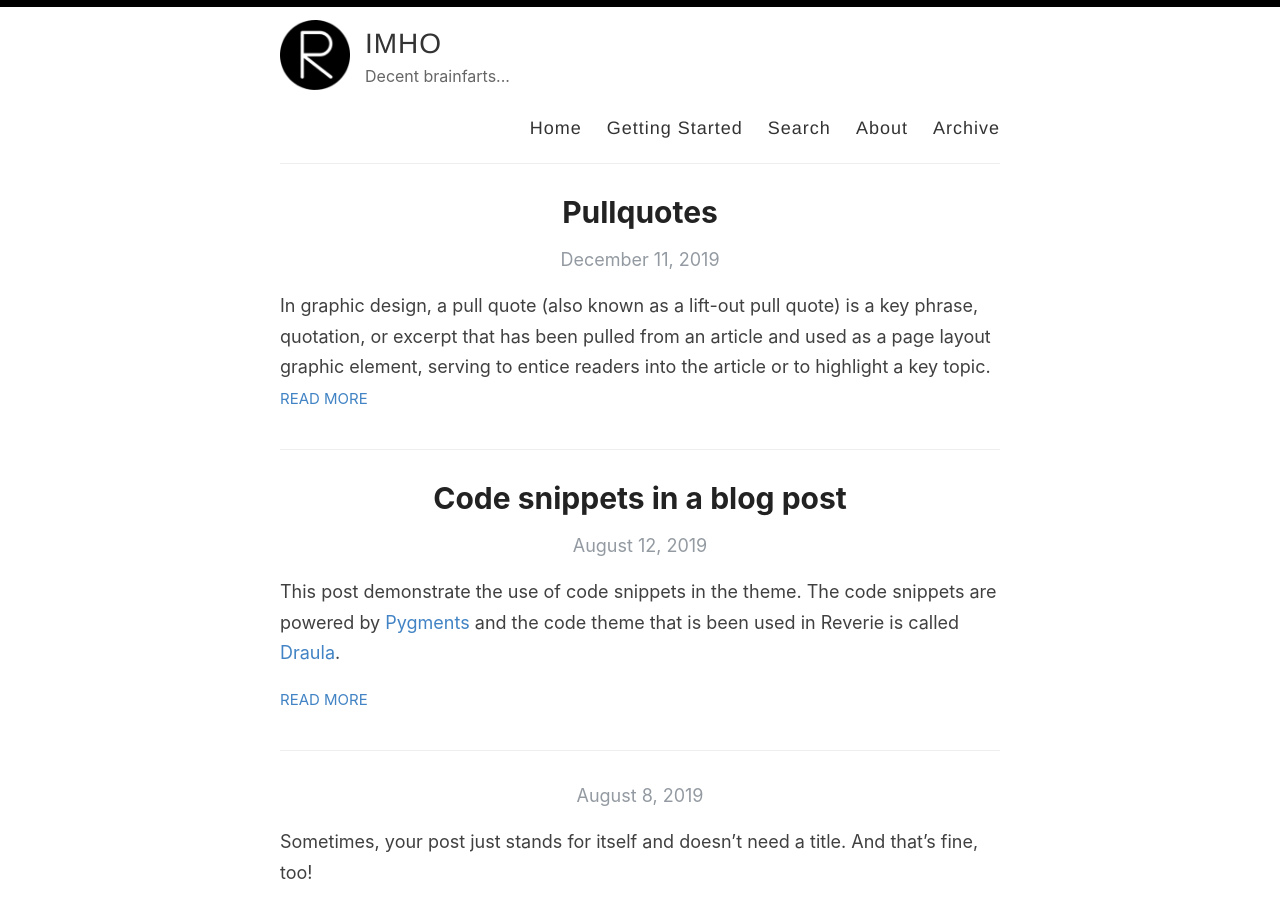
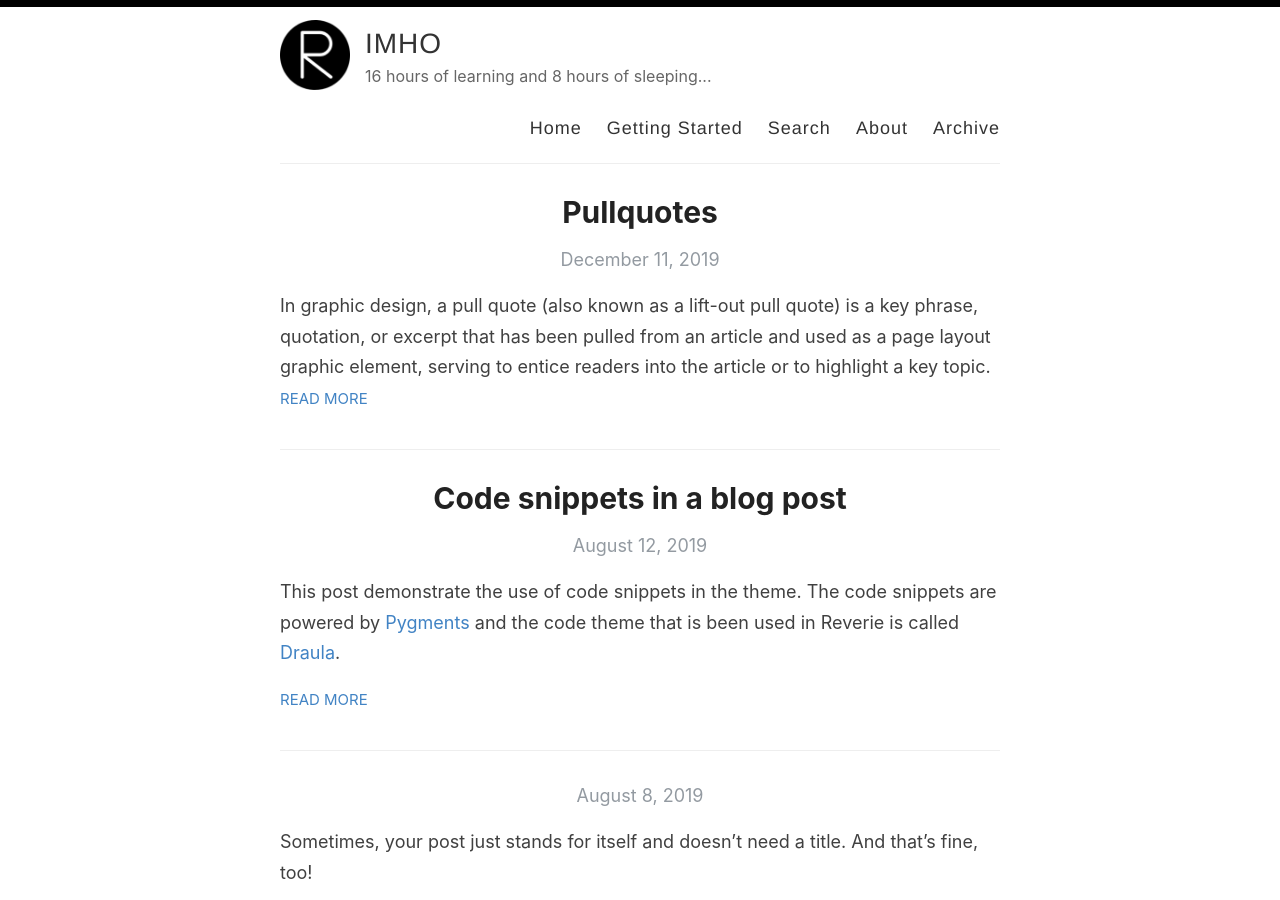
Before and after one commit to Andras-Csanyi/andras-csanyi.github.io, a Jekyll site: the page built from index.html, in a window 1280 px wide and 900 px high. Built offline with Jekyll 4.4.1, drawn with Linux system fonts in a browser that asks for light colours; the list of posts is cut into pages by our own code; part of the change alters nothing that is shown.

Commit message:
fix: configuration changes

```diff
--- a/_config.yml
+++ b/_config.yml
@@ -9,7 +9,7 @@ name: IMHO
 author: Andras Csanyi
 
 # Short bio or description (displayed in the header)
-description: Decent brainfarts...
+description: 16 hours of learning and 8 hours of sleeping...
 
 # URL of your avatar or profile pic (you could use your GitHub profile pic)
 avatar: /images/reverie.png
@@ -20,20 +20,11 @@ avatar: /images/reverie.png
 
 # Includes an icon in the footer for each username you enter
 footer-links:
-  dribbble:
-  email: amit.d.merchant@gmail.com
-  facebook:
-  flickr:
-  github: amitmerchant1990/reverie
-  instagram:
-  linkedin:
-  pinterest:
+  github: Andras-Csanyi
+  linkedin: https://www.linkedin.com/in/andrascsanyi
   rss: rss
-  twitter: amit_merchant
-  stackoverflow:
-  youtube: # channel/<your_long_string> or user/<user-name>
-  googleplus: # anything in your profile username that comes after plus.google.com/
-  playconsole:
+  twitter: csanyi_andras
+  stackoverflow: https://stackoverflow.com/users/825968/andrascsanyi
 
 
 # Enter your Disqus shortname (not your username) to enable commenting on posts
@@ -41,21 +32,21 @@ footer-links:
 disqus:
 
 # Enter your Google Analytics web tracking code (e.g. UA-2110908-2) to activate tracking
-google_analytics: UA-43339302-11
+# google_analytics: UA-43339302-11
 
 # For newer "GA4" analytics, use the following instead of the "UA" entry above
 #google_analytics_ga4: G-GABC1DEFG
 
 # Your website URL (e.g. http://amitmerchant1990.github.io or http://www.amitmerchant.com)
 # Used for Sitemap.xml and your RSS feed
-url: http://www.amitmerchant.com/reverie
-enforce_ssl: https://www.amitmerchant.com/reverie
+url: http://andras-csanyi.github.io
+enforce_ssl: https://andras-csanyi.github.io
 
 # If you're hosting your site at a Project repository on GitHub pages
 # (http://yourusername.github.io/repository-name)
 # and NOT your User repository (http://yourusername.github.io)
 # then add in the baseurl here, like this: "/repository-name"
-baseurl: "/reverie"
+# baseurl: "/reverie"
 
 #
 # !! You don't need to change any of the configuration flags below !!
```
Also changed, not shown: 1 other file.
